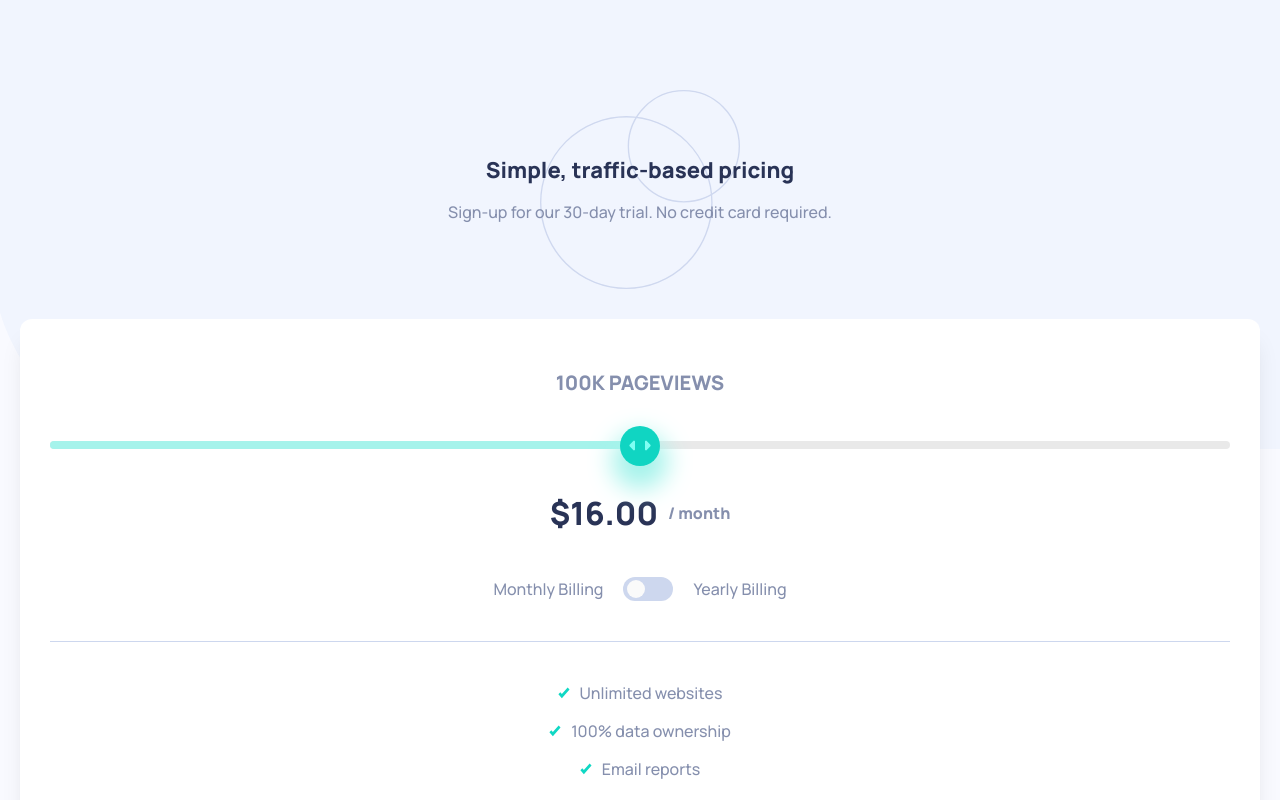
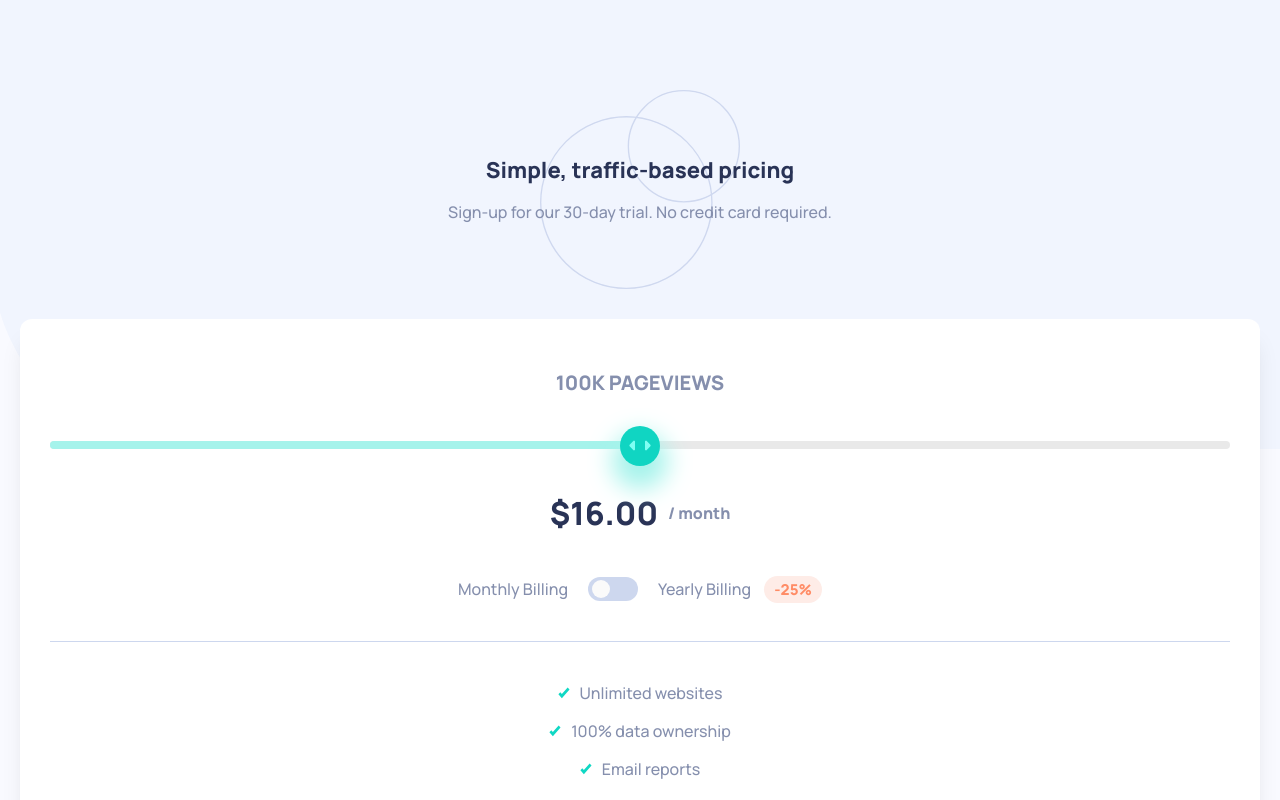
Before and after one commit to celigx/interactive-pricing-component, a React (Create React App) app: page / in a window 1280 px wide. Shown: the top 800 px of the page. Built offline with nearby package versions, Linux system fonts and the light colour scheme.

Commit message:
Add discount bubble

```diff
--- a/src/App.js
+++ b/src/App.js
@@ -60,13 +60,13 @@ function App() {
             <p className="month">/ month</p>
           </div>
           <div className="toggleContainer">
-            <span>Monthly Billing</span>
+            <span className="monthlyBilling">Monthly Billing</span>
             <Toggle
               className="toggle"
               icons={false}
               onChange={handleToggle}
             />
-            <span>Yearly Billing</span>
+            <span className="yearlyBilling">Yearly Billing <span className="discount">-25%</span></span>
           </div>
           <div className="borderLine"></div>
         </div>
```
